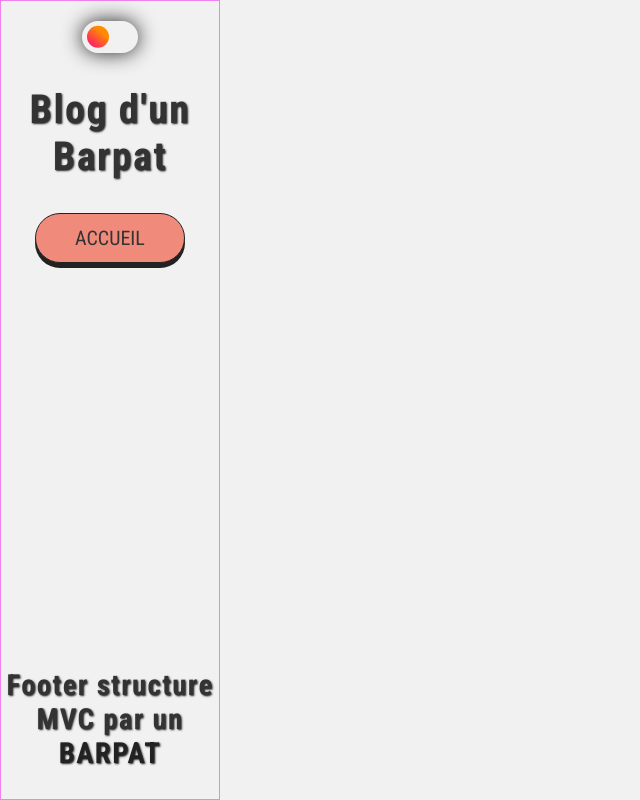
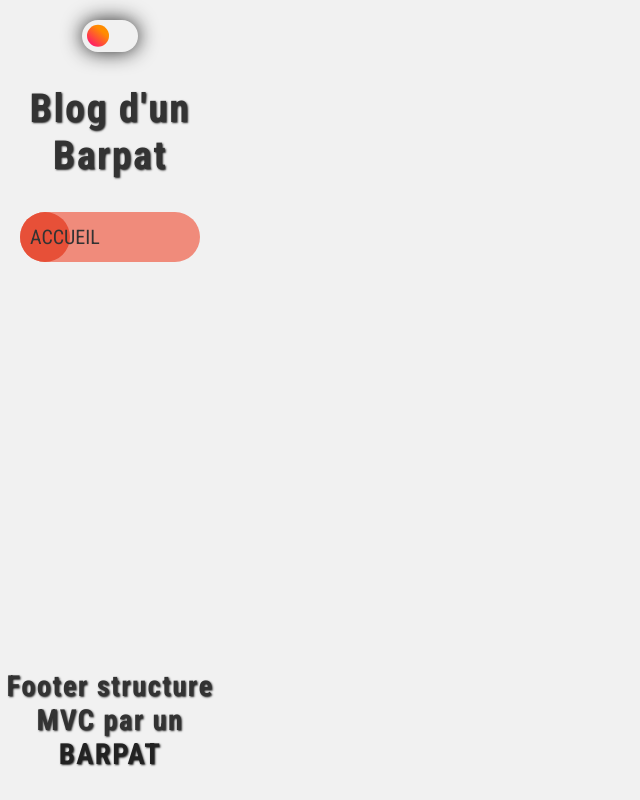
Before and after one commit to ChristopheC-83/blog_barpat, a PHP site: template views/commons/template.php in a window 1280 px wide. Shown: the whole page, without its empty margins (0-640 px from the left). Run offline with PHP 8.4, Linux system fonts and the light colour scheme; the template is opened without the code that fills it, so the values that code supplies are empty; some libraries are stand-ins or nearby versions.

Commit message:
navbar ok

```diff
--- a/public/style/communs/_articleCard.scss
+++ b/public/style/communs/_articleCard.scss
@@ -10,49 +10,49 @@
   background: #f08b7b;
   &::before {
     background-color: #e75038;
-    box-shadow: 0px 0px 40px 10px #ff0000;
+    // box-shadow: 0px 0px 40px 10px #ff0000;
   }
 }
 .formations {
   background: #fcd279;
   &::before {
     background-color: #fabf41;
-    box-shadow: 0px 0px 40px #f8aa00;
+    // box-shadow: 0px 0px 40px #f8aa00;
   }
 }
 .rocket {
   background: #fff3ae;
   &::before {
     background-color: #fae25d;
-    box-shadow: 0px 0px 40px #ffd900;
+    // box-shadow: 0px 0px 40px #ffd900;
   }
 }
 .portfolio {
   background: #bbffbb;
   &::before {
     background-color: #77fc77;
-    box-shadow: 0px 0px 40px #01ff01;
+    // box-shadow: 0px 0px 40px #01ff01;
   }
 }
 .fiches {
   background: #a2edff;
   &::before {
     background-color: #57ddff;
-    box-shadow: 0px 0px 40px #00ccff;
+    // box-shadow: 0px 0px 40px #00ccff;
   }
 }
 .tricks {
   background: #c9b1ff;
   &::before {
     background-color: #a27aff;
-    box-shadow: 0px 0px 40px #7439ff;
+    // box-shadow: 0px 0px 40px #7439ff;
   }
 }
 .autres {
   background: #ebd8fc;
   &::before {
     background-color: #cf98ff;
-    box-shadow: 0px 0px 40px #b25bff;
+    // box-shadow: 0px 0px 40px #b25bff;
   }
 }
 
--- a/public/style/communs/_btn_themes.scss
+++ b/public/style/communs/_btn_themes.scss
@@ -9,39 +9,45 @@
 }
 
 .btnTheme {
-  width: 150px;
-  height: clamp(50px, 8%, 75px);
-  @include flexMid;
-  border: 0.5px solid $noir;
-  border-radius: 250px;
+  width: 180px;
+  height: 50px;
+  border-radius: 50px;
+  display: flex;
+  align-items: center;
+  justify-content: start;
+  padding-left: 10px;
+  // border: 0.5px solid $noir;
   cursor: pointer;
-  box-shadow: 0px 5px 0px 0px $noir;
   transition: all 0.15s;
   text-transform: uppercase;
   position: relative;
   overflow: hidden;
+  transition: all 0.4s 0.15s ease-in-out;
+  p {
+    position: relative;
+    z-index: 5;
+  }
 
   &::before {
-    // background-color: pink;
-    // box-shadow: 0px 0px 40px pink;
     content: "";
-    width: 150px;
-    height: 150px;
-    border-radius: 50%;
+    width: 180px;
+    height: 50px;
+    border-radius: 50px;
     position: absolute;
     @include posMid;
-    z-index: -1;
-    transform: translate(-50%, -50%) scale(0);
-    transition: all 0.5s;
+    transform-origin: left;
+    z-index: 0;
+    transform: translate(calc(-150% + clamp(50px, 8%, 75px)), -50%);
+    transition: all 0.4s ease-in-out;
   }
   &:hover {
     font-weight: bold;
-    transform: translateY(5px);
     box-shadow: 0px 0px 0px 0px $noir;
-    padding: 4px;
+    letter-spacing: 5px;
   }
 
   &:hover::before {
-    transform: translate(-50%, -50%) scale(1);
+    transform: translate(-50%, -50%);
   }
+
 }
--- a/public/style/communs/_header.scss
+++ b/public/style/communs/_header.scss
@@ -3,7 +3,6 @@ header {
   flex-direction: column;
   width: 100%;
   height: 100%;
-  border: 1px solid violet;
   position: relative;
   top: 0;
   left: 0;
--- a/public/style/pages/_main.scss
+++ /dev/null
@@ -1,3 +0,0 @@
-.main{
-
-}
--- a/public/style/style.css
+++ b/public/style/style.css
@@ -132,7 +132,6 @@ header {
   flex-direction: column;
   width: 100%;
   height: 100%;
-  border: 1px solid violet;
   position: relative;
   top: 0;
   left: 0;
@@ -368,7 +367,6 @@ article .part2 img {
 }
 .all_themes::before {
   background-color: #e75038;
-  box-shadow: 0px 0px 40px 10px #ff0000;
 }
 
 .formations {
@@ -376,7 +374,6 @@ article .part2 img {
 }
 .formations::before {
   background-color: #fabf41;
-  box-shadow: 0px 0px 40px #f8aa00;
 }
 
 .rocket {
@@ -384,7 +381,6 @@ article .part2 img {
 }
 .rocket::before {
   background-color: #fae25d;
-  box-shadow: 0px 0px 40px #ffd900;
 }
 
 .portfolio {
@@ -392,7 +388,6 @@ article .part2 img {
 }
 .portfolio::before {
   background-color: #77fc77;
-  box-shadow: 0px 0px 40px #01ff01;
 }
 
 .fiches {
@@ -400,7 +395,6 @@ article .part2 img {
 }
 .fiches::before {
   background-color: #57ddff;
-  box-shadow: 0px 0px 40px #00ccff;
 }
 
 .tricks {
@@ -408,7 +402,6 @@ article .part2 img {
 }
 .tricks::before {
   background-color: #a27aff;
-  box-shadow: 0px 0px 40px #7439ff;
 }
 
 .autres {
@@ -416,7 +409,6 @@ article .part2 img {
 }
 .autres::before {
   background-color: #cf98ff;
-  box-shadow: 0px 0px 40px #b25bff;
 }
 
 .articleCard {
@@ -450,42 +442,46 @@ article .part2 img {
 }
 
 .btnTheme {
-  width: 150px;
-  height: clamp(50px, 8%, 75px);
+  width: 180px;
+  height: 50px;
+  border-radius: 50px;
   display: flex;
-  justify-content: center;
   align-items: center;
-  border: 0.5px solid #222;
-  border-radius: 250px;
+  justify-content: start;
+  padding-left: 10px;
   cursor: pointer;
-  box-shadow: 0px 5px 0px 0px #222;
   transition: all 0.15s;
   text-transform: uppercase;
   position: relative;
   overflow: hidden;
+  transition: all 0.4s 0.15s ease-in-out;
+}
+.btnTheme p {
+  position: relative;
+  z-index: 5;
 }
 .btnTheme::before {
   content: "";
-  width: 150px;
-  height: 150px;
-  border-radius: 50%;
+  width: 180px;
+  height: 50px;
+  border-radius: 50px;
   position: absolute;
   position: absolute;
   top: 50%;
   left: 50%;
   transform: translate(-50%, -50%);
-  z-index: -1;
-  transform: translate(-50%, -50%) scale(0);
-  transition: all 0.5s;
+  transform-origin: left;
+  z-index: 0;
+  transform: translate(calc(-150% + clamp(50px, 8%, 75px)), -50%);
+  transition: all 0.4s ease-in-out;
 }
 .btnTheme:hover {
   font-weight: bold;
-  transform: translateY(5px);
   box-shadow: 0px 0px 0px 0px #222;
-  padding: 4px;
+  letter-spacing: 5px;
 }
 .btnTheme:hover::before {
-  transform: translate(-50%, -50%) scale(1);
+  transform: translate(-50%, -50%);
 }
 
 .accueil .intro {
--- a/public/style/style.scss
+++ b/public/style/style.scss
@@ -11,7 +11,6 @@
 @import "communs/article";
 @import "communs/articleCard";
 @import "communs/btn_themes";
-@import "pages/main";
 @import "pages/accueil";
 
 // *{
--- a/views/commons/btn_themes.php
+++ b/views/commons/btn_themes.php
@@ -1,14 +1,14 @@
 <div class="btnThemesContainer">
    <div class="btnTheme all_themes" >
-      <a href="<?= URL ?>accueil">
-         <p style="color:#333">Accueil</p>
+      <a href="<?= URL ?>accueil" style="color:#333">
+         <p>Accueil</p>
       </a>
    </div>
 
    <?php foreach ($themes as $theme) : ?>
-      <div class="btnTheme <?= $theme['theme'] ?>">
-         <p style="color:#333"><?= $theme['theme'] ?></p>
-      </div>
+      <a class="btnTheme <?= $theme['theme'] ?>" style="color:#333">
+         <p><?= $theme['theme'] ?></p>
+      </a>
    <?php endforeach ?>
 
 </div>
```
Also changed, not shown: 1 other file.
